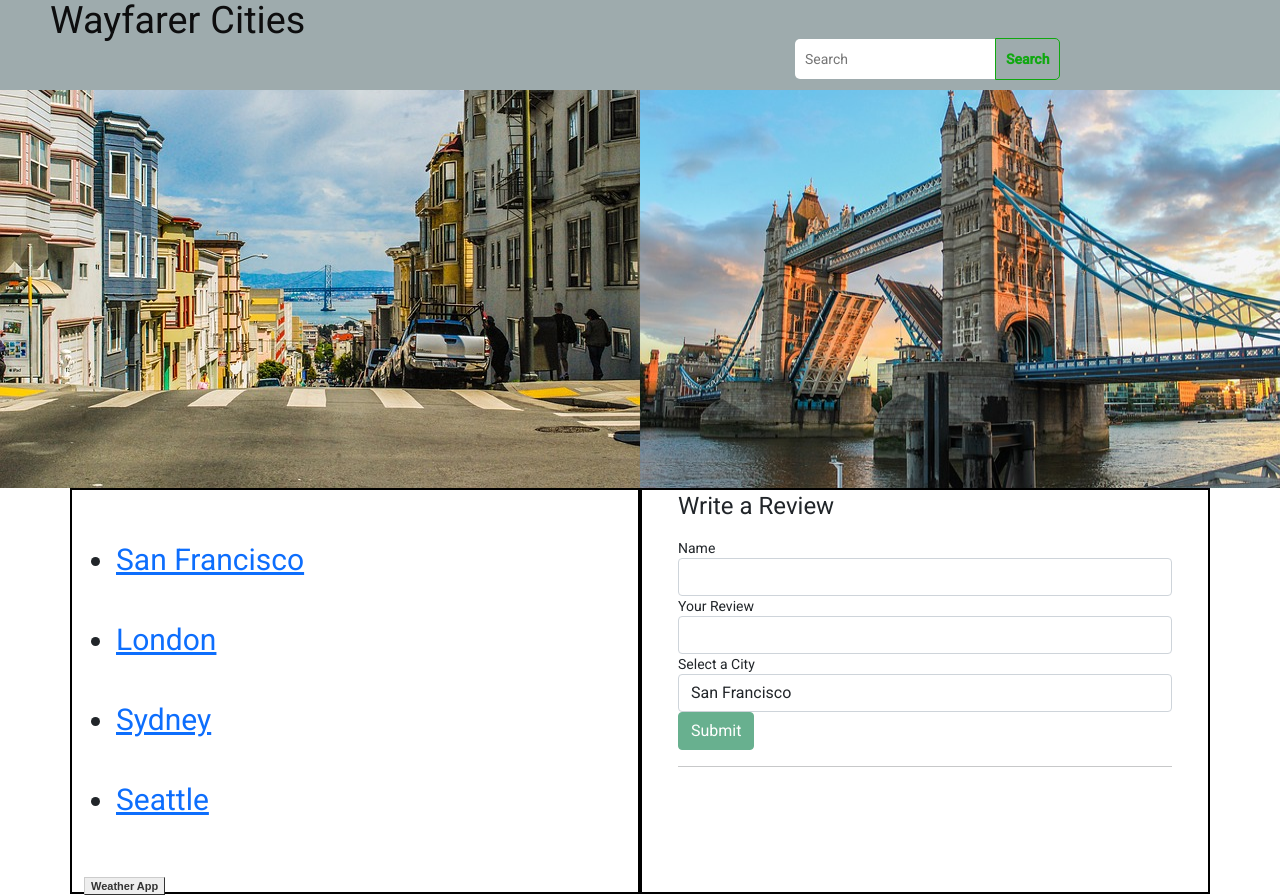
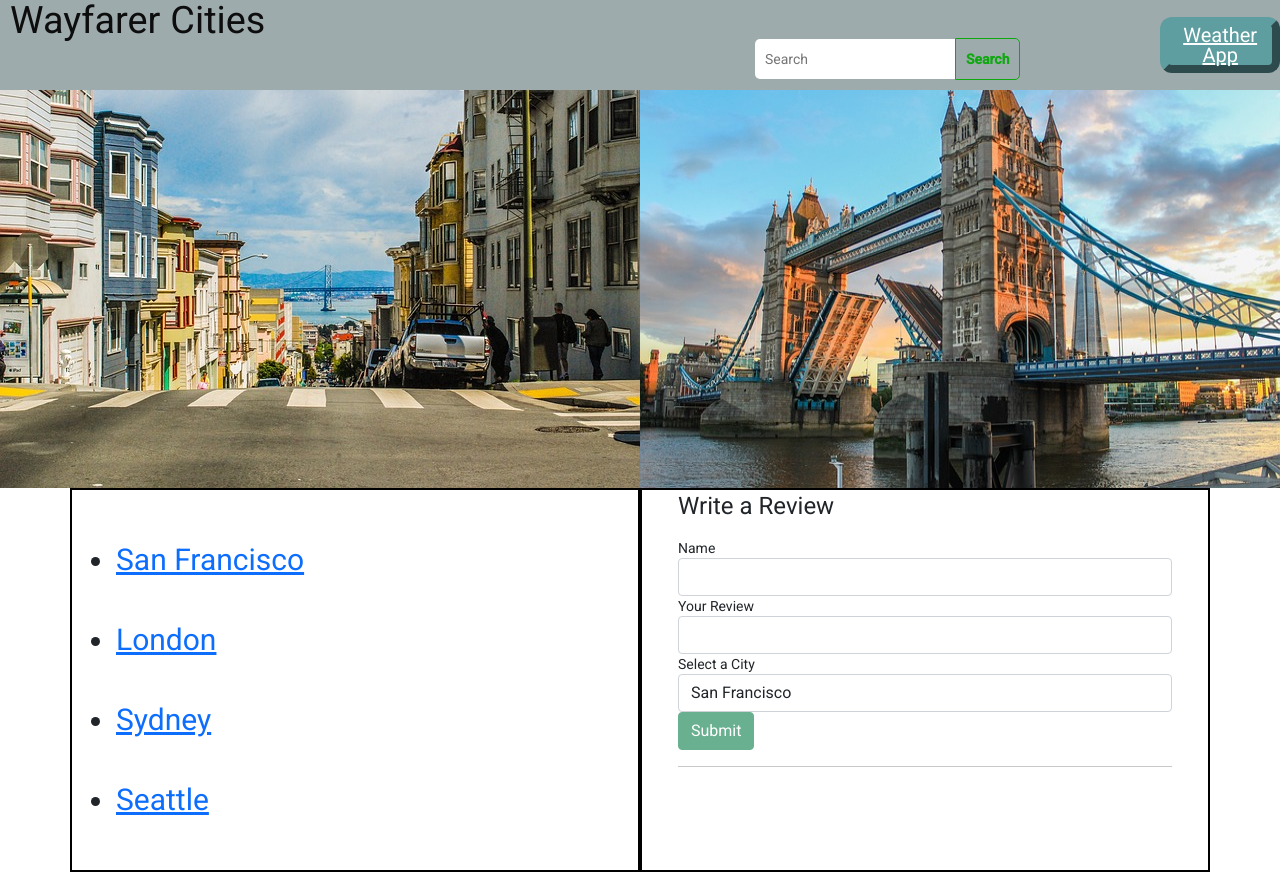
Before and after one commit to Automata2017/Wafarer-Group-Project, an Angular app in the folder wayfarer-webapp/: page / in a window 1280 px wide. Both pictures are taken after a click on the element "Cities". Shown: the top 895 px of the page. After the commit the page ends 872 px from the top, so only its background shows below. Built offline with nearby package versions, Linux system fonts and the light colour scheme.

Commit message:
moved weather app button to navbar area

```diff
--- a/wayfarer-webapp/src/app/app.component.html
+++ b/wayfarer-webapp/src/app/app.component.html
@@ -11,17 +11,19 @@
           <li *ngFor="let post of posts">
             <a routerLink="/cities/{{ post.id }}">{{ post.title }}</a>
           </li>
+
         </ul>
 
-        <a href="https://weather.com/" class="button">Weather App</a>
+
       </div>
     </div>
 
 
 
 
-      <div class="col-6" style="border: 2px solid black">
+    <div class="col-6" style="border: 2px solid black">
         <app-post-form></app-post-form>
+
       </div>
     </div>
   </div>
--- a/wayfarer-webapp/src/app/app.component.scss
+++ b/wayfarer-webapp/src/app/app.component.scss
@@ -9,15 +9,3 @@ background-position: 100% .4em;
 padding-right: .6em;
 margin: 2em 0;
 }
-
-.button {
-    font: bold 11px Arial;
-    text-decoration: none;
-    background-color: #EEEEEE;
-    color: #333333;
-    padding: 2px 6px 2px 6px;
-    border-top: 1px solid #CCCCCC;
-    border-right: 1px solid #333333;
-    border-bottom: 1px solid #333333;
-    border-left: 1px solid #CCCCCC;
-  }
--- a/wayfarer-webapp/src/app/components/search-bar/search-bar.component.html
+++ b/wayfarer-webapp/src/app/components/search-bar/search-bar.component.html
@@ -2,6 +2,7 @@
     <form class="search-form" #form="ngForm" (ngSubmit)="onSubmit(form)">
         <span class="logo" routerLink="/">Wayfarer</span>
         <span class="logo" routerLink="/cities">Cities</span>
+
         <input
             class="search-input"
             name="search"
@@ -9,7 +10,13 @@
             placeholder="Search" />
             <button class="search-button">Search</button>
     </form>
+    <a href="https://weather.com/" class="button">Weather App</a>
+
 </div>
+
+
 <router-outlet></router-outlet>
 
+
+
 <!-- //line 14 -->
--- a/wayfarer-webapp/src/app/components/search-bar/search-bar.component.scss
+++ b/wayfarer-webapp/src/app/components/search-bar/search-bar.component.scss
@@ -62,3 +62,13 @@
     text-decoration: none;
     font-size: 270%;
 }
+
+.button {
+    background-color: cadetblue;
+    border: 0.5rem outset cadetblue;
+    border-radius: 12px;
+    text-align: center;
+    font-size: 20px;
+    color: white;
+
+  }
```
